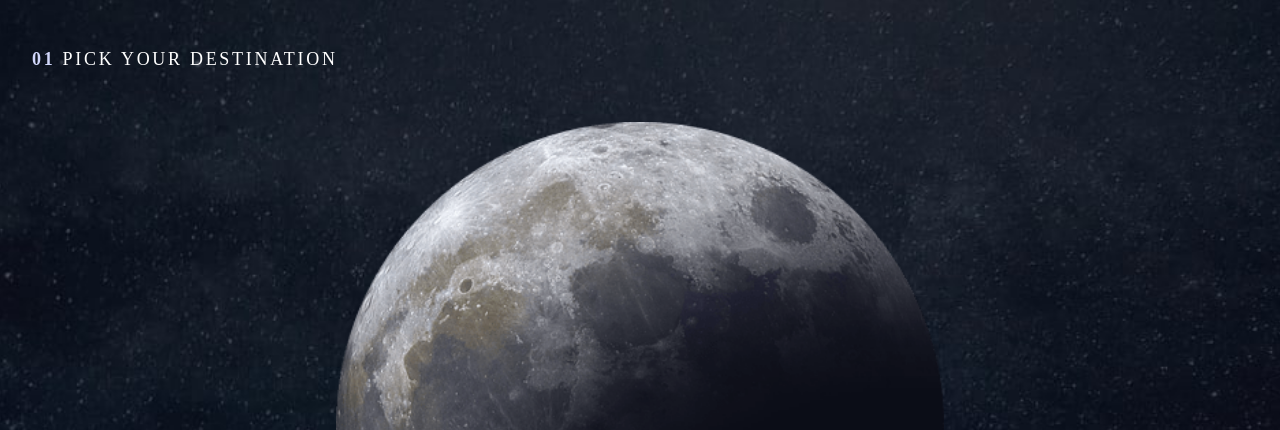
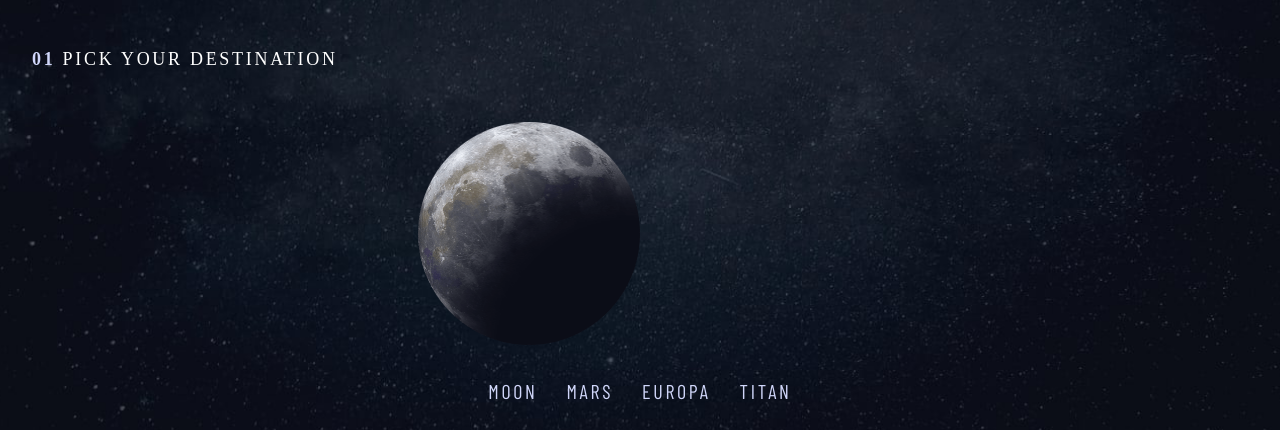
Before and after one commit to bengera/space-tourism, a website: page destination-moon.html in a window 1280 px wide. Shown: the part 116-546 px from the top of the page. Drawn offline with nearby package versions, Linux system fonts and the light colour scheme; a web font is replaced by a local one.

Commit message:
left-content-test

```diff
--- a/destination-moon.html
+++ b/destination-moon.html
@@ -22,11 +22,6 @@
 
   <div class="container-destinations">
 
-    <!-- <div class="desktop-header-container">
-      <header-component-desktop></header-component-desktop>
-    </div> -->
-
-
     <header-component></header-component>
 
     <nav class="navigation-desktop">
@@ -44,9 +39,14 @@
       <h5 class="h5-large-screen"><span style="font-weight:bold; color:#d0d6f9">01 </span>Pick your destination</h5>
 
       <div class="destination flex-col">
+
+        <!--left-content-->
+        <div class="left-content">
         <h5 class="h5-small-screen"><span style="font-weight:bold; color:#d0d6f9">01 </span>Pick your destination</h5>
+        <img class="destination__photo" src="assets/destination/image-moon.png" alt="moon">
+      </div>
+        <!--left-content-->
 
-        <img class="destination__photo" src="assets/destination/image-moon.png" alt="moon">
         <ul class="destination__list flex-row">
           <li class="destination__item active-page"><a>Moon</a></li>
           <li class="destination__item"><a>Mars</a></li>
```
